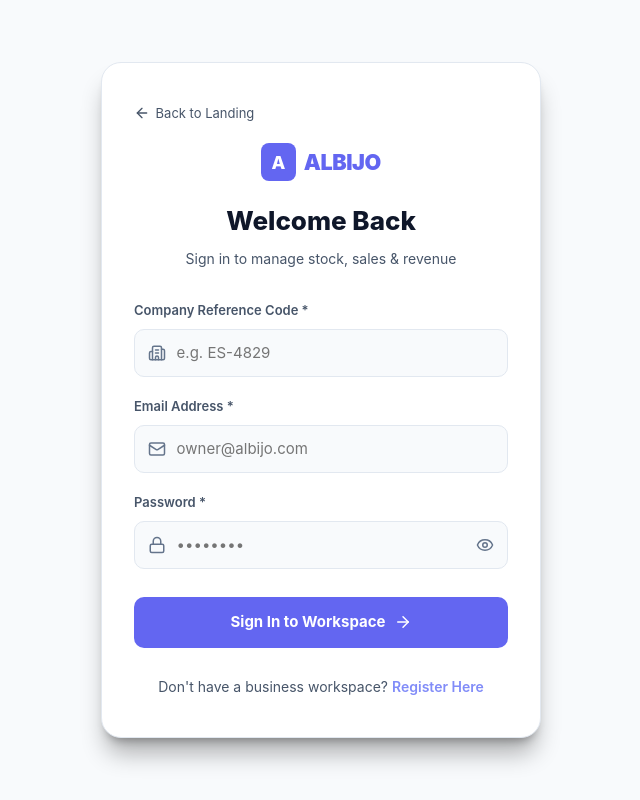
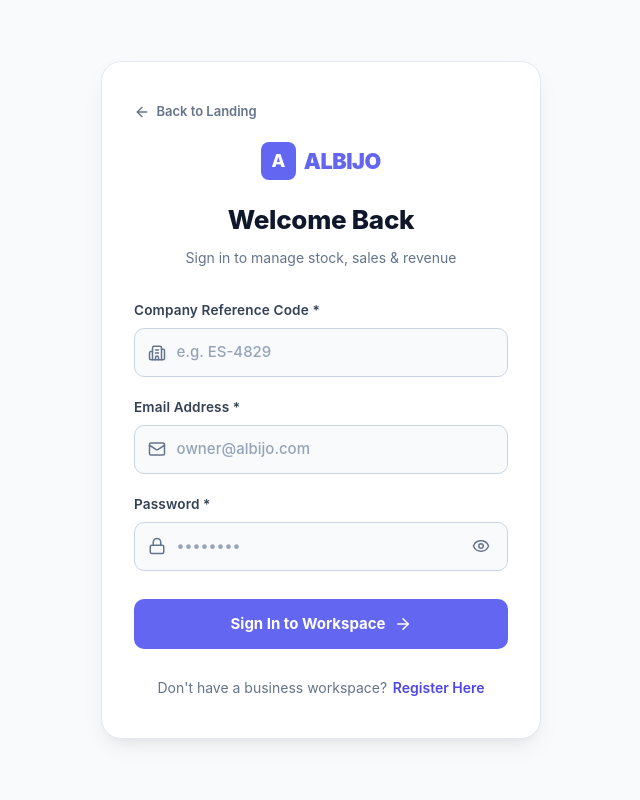
Before and after one commit to Jganyo-dotcom/financial-app, a React (Vite) app: page /login in a window 1280 px wide. Shown: the whole page, without its empty margins (319-959 px from the left). Built offline with nearby package versions, Linux system fonts and the light colour scheme.

Commit message:
second commit

```diff
--- a/src/components/Auth/Auth.css
+++ b/src/components/Auth/Auth.css
@@ -1,31 +1,131 @@
 /* ==========================================================================
-   AUTHENTICATION STYLES (LOGIN & REGISTER)
+   AUTHENTICATION STYLES (DYNAMIC LIGHT & DARK THEME)
    ========================================================================== */
 
+/* 1. LIGHT MODE DEFAULTS */
+:root {
+  --auth-bg-main: #f8fafc;
+  --auth-card-bg: #ffffff;
+  --auth-card-border: #e2e8f0;
+  --auth-title-color: #0f172a;
+  --auth-subtitle-color: #64748b;
+  --auth-label-color: #334155;
+  --auth-input-bg: #f8fafc;
+  --auth-input-border: #cbd5e1;
+  --auth-input-text: #0f172a;
+  --auth-input-placeholder: #94a3b8;
+  --auth-icon-color: #64748b;
+  --auth-autofill-bg: #f8fafc;
+  --auth-autofill-text: #0f172a;
+  --auth-shadow:
+    0 10px 25px -5px rgba(0, 0, 0, 0.08), 0 8px 10px -6px rgba(0, 0, 0, 0.04);
+
+  --auth-primary: #6366f1;
+  --auth-primary-hover: #4f46e5;
+  --auth-link-color: #4f46e5;
+  --auth-link-hover: #3730a3;
+}
+
+/* 2. DARK MODE OVERRIDES (Triggers via [data-theme="dark"], .dark, or System Preferences) */
+[data-theme="dark"],
+.dark {
+  --auth-bg-main: #0f172a;
+  --auth-card-bg: #1e293b;
+  --auth-card-border: #334155;
+  --auth-title-color: #ffffff;
+  --auth-subtitle-color: #94a3b8;
+  --auth-label-color: #f1f5f9;
+  --auth-input-bg: #0f172a;
+  --auth-input-border: #334155;
+  --auth-input-text: #ffffff;
+  --auth-input-placeholder: #64748b;
+  --auth-icon-color: #94a3b8;
+  --auth-autofill-bg: #0f172a;
+  --auth-autofill-text: #ffffff;
+  --auth-shadow:
+    0 20px 25px -5px rgba(0, 0, 0, 0.35), 0 8px 10px -6px rgba(0, 0, 0, 0.3);
+
+  --auth-primary: #6366f1;
+  --auth-primary-hover: #4f46e5;
+  --auth-link-color: #a5b4fc;
+  --auth-link-hover: #c7d2fe;
+}
+
+/* Auto-detect OS Dark Mode if no data-theme attribute is present */
+@media (prefers-color-scheme: dark) {
+  :root:not([data-theme="light"]) {
+    --auth-bg-main: #0f172a;
+    --auth-card-bg: #1e293b;
+    --auth-card-border: #334155;
+    --auth-title-color: #ffffff;
+    --auth-subtitle-color: #94a3b8;
+    --auth-label-color: #f1f5f9;
+    --auth-input-bg: #0f172a;
+    --auth-input-border: #334155;
+    --auth-input-text: #ffffff;
+    --auth-input-placeholder: #64748b;
+    --auth-icon-color: #94a3b8;
+    --auth-autofill-bg: #0f172a;
+    --auth-autofill-text: #ffffff;
+    --auth-shadow:
+      0 20px 25px -5px rgba(0, 0, 0, 0.35), 0 8px 10px -6px rgba(0, 0, 0, 0.3);
+
+    --auth-link-color: #a5b4fc;
+    --auth-link-hover: #c7d2fe;
+  }
+}
+
+/* Base Container */
 .auth-container {
   min-height: 100vh;
   display: flex;
   align-items: center;
   justify-content: center;
-  background-color: var(--bg-primary, #0f172a);
-  color: var(--text-primary, #f8fafc);
+  background-color: var(--auth-bg-main);
+  color: var(--auth-title-color);
   padding: 1.5rem;
   font-family:
     -apple-system, BlinkMacSystemFont, "Segoe UI", Roboto, sans-serif;
+  transition:
+    background-color 0.3s ease,
+    color 0.3s ease;
 }
 
+/* Card Wrapper */
 .auth-card {
   width: 100%;
   max-width: 440px;
-  background-color: var(--bg-surface, #1e293b);
-  border: 1px solid var(--border-color, #334155);
+  background-color: var(--auth-card-bg);
+  border: 1px solid var(--auth-card-border);
   border-radius: 1.25rem;
   padding: 2.5rem 2rem;
-  box-shadow:
-    0 20px 25px -5px rgba(0, 0, 0, 0.3),
-    0 8px 10px -6px rgba(0, 0, 0, 0.3);
+  box-shadow: var(--auth-shadow);
+  transition:
+    background-color 0.3s ease,
+    border-color 0.3s ease,
+    box-shadow 0.3s ease;
 }
 
+/* Navigation Back Button */
+.auth-back-btn {
+  background: transparent;
+  border: none;
+  color: var(--auth-subtitle-color);
+  font-size: 0.8125rem;
+  font-weight: 600;
+  display: inline-flex;
+  align-items: center;
+  gap: 0.4rem;
+  cursor: pointer;
+  margin-bottom: 1.25rem;
+  transition: color 0.2s ease;
+}
+
+.auth-back-btn:hover {
+  color: var(--auth-title-color);
+}
+
+/* Header & Branding */
 .auth-header {
   text-align: center;
   margin-bottom: 2rem;
@@ -40,7 +140,7 @@
 }
 
 .auth-logo-badge {
-  background-color: #6366f1;
+  background-color: var(--auth-primary);
   color: #ffffff;
   font-weight: 800;
   font-size: 1.125rem;
@@ -51,22 +151,24 @@
 .auth-brand-name {
   font-size: 1.35rem;
   font-weight: 900;
-  color: #6366f1;
+  color: var(--auth-primary);
   letter-spacing: -0.02em;
 }
 
 .auth-title {
   font-size: 1.625rem;
   font-weight: 800;
-  color: var(--text-primary, #f8fafc);
+  color: var(--auth-title-color);
   margin-bottom: 0.5rem;
+  letter-spacing: -0.01em;
 }
 
 .auth-subtitle {
   font-size: 0.875rem;
-  color: var(--text-secondary, #94a3b8);
+  color: var(--auth-subtitle-color);
 }
 
+/* Form Structure */
 .auth-form {
   display: flex;
   flex-direction: column;
@@ -80,10 +182,12 @@
   text-align: left;
 }
 
+/* Form Field Labels */
 .auth-label {
-  font-size: 0.8125rem;
+  font-size: 0.85rem;
   font-weight: 600;
-  color: var(--text-secondary, #cbd5e1);
+  color: var(--auth-label-color);
+  letter-spacing: 0.01em;
 }
 
 .auth-input-wrapper {
@@ -95,26 +199,36 @@
 .auth-input-icon {
   position: absolute;
   left: 0.875rem;
-  color: #64748b;
+  color: var(--auth-icon-color);
   pointer-events: none;
+  z-index: 2;
 }
 
+/* Input Typing Field */
 .auth-input {
   width: 100%;
   padding: 0.75rem 0.875rem 0.75rem 2.6rem;
-  background-color: var(--bg-primary, #0f172a);
-  border: 1px solid var(--border-color, #334155);
+  background-color: var(--auth-input-bg);
+  border: 1px solid var(--auth-input-border);
   border-radius: 0.625rem;
-  color: var(--text-primary, #f8fafc);
+  color: var(--auth-input-text);
   font-size: 0.9375rem;
+  font-weight: 500;
   transition:
     border-color 0.2s ease,
-    box-shadow 0.2s ease;
+    box-shadow 0.2s ease,
+    background-color 0.2s ease,
+    color 0.2s ease;
+}
+
+.auth-input::placeholder {
+  color: var(--auth-input-placeholder);
+  opacity: 1;
 }
 
 .auth-input:focus {
   outline: none;
-  border-color: #6366f1;
+  border-color: var(--auth-primary);
   box-shadow: 0 0 0 3px rgba(99, 102, 241, 0.2);
 }
 
@@ -123,20 +237,35 @@
   cursor: not-allowed;
 }
 
+/* AUTOFILL DYNAMIC OVERRIDE */
+.auth-input:-webkit-autofill,
+.auth-input:-webkit-autofill:hover,
+.auth-input:-webkit-autofill:focus,
+.auth-input:-webkit-autofill:active {
+  -webkit-text-fill-color: var(--auth-autofill-text) !important;
+  -webkit-box-shadow: 0 0 0 30px var(--auth-autofill-bg) inset !important;
+  transition: background-color 5000s ease-in-out 0s;
+}
+
+/* Password Eye Button */
 .auth-password-toggle {
   position: absolute;
   right: 0.875rem;
   background: none;
   border: none;
-  color: #64748b;
+  color: var(--auth-icon-color);
   cursor: pointer;
   display: flex;
   align-items: center;
   justify-content: center;
+  padding: 0.25rem;
+  border-radius: 0.25rem;
+  transition: color 0.2s ease;
+  z-index: 2;
 }
 
 .auth-password-toggle:hover:not(:disabled) {
-  color: #94a3b8;
+  color: var(--auth-title-color);
 }
 
 .auth-password-toggle:disabled {
@@ -144,8 +273,9 @@
   cursor: not-allowed;
 }
 
+/* Submit Action Button */
 .auth-submit-btn {
-  background-color: #6366f1;
+  background-color: var(--auth-primary);
   color: #ffffff;
   border: none;
   padding: 0.875rem;
@@ -165,57 +295,38 @@
 }
 
 .auth-submit-btn:hover:not(:disabled) {
-  background-color: #4f46e5;
+  background-color: var(--auth-primary-hover);
 }
 
-/* Active submit loading state */
 .auth-submit-btn:disabled {
   opacity: 0.75;
   cursor: not-allowed;
-  background-color: #4f46e5;
+  background-color: var(--auth-primary-hover);
 }
 
+/* Footer Links */
 .auth-footer {
   margin-top: 1.75rem;
   text-align: center;
   font-size: 0.875rem;
-  color: var(--text-secondary, #94a3b8);
+  color: var(--auth-subtitle-color);
 }
 
 .auth-link {
-  color: #818cf8;
+  color: var(--auth-link-color);
   font-weight: 600;
   text-decoration: none;
   cursor: pointer;
-  margin-left: 0.25rem;
+  margin-left: 0.35rem;
+  transition: color 0.2s ease;
 }
 
 .auth-link:hover {
+  color: var(--auth-link-hover);
   text-decoration: underline;
 }
 
-.auth-back-btn {
-  background: transparent;
-  border: none;
-  color: var(--text-secondary, #94a3b8);
-  font-size: 0.8125rem;
-  display: inline-flex;
-  align-items: center;
-  gap: 0.35rem;
-  cursor: pointer;
-  margin-bottom: 1.25rem;
-  transition: color 0.2s ease;
-}
-
-.auth-back-btn:hover {
-  color: #ffffff;
-}
-
-/* ==========================================================================
-   ANIMATIONS
-   ========================================================================== */
-
-/* Keyframes to power Lucide's Loader2 spin animation */
+/* Keyframes for Loader */
 .animate-spin {
   animation: auth-spin 0.8s linear infinite;
 }
--- a/src/components/landingPage/LandingPage.jsx
+++ b/src/components/landingPage/LandingPage.jsx
@@ -104,9 +104,9 @@ export default function LandingPage({ onLaunchApp, onLoginClick }) {
                 title="Toggle Theme"
               >
                 {theme === "dark" ? (
-                  <Sun size={20} color="#fbbf24" />
+                  <Sun size={20} className="icon-amber" />
                 ) : (
-                  <Moon size={20} color="#64748b" />
+                  <Moon size={20} className="icon-indigo" />
                 )}
               </button>
 
@@ -205,22 +205,22 @@ export default function LandingPage({ onLaunchApp, onLoginClick }) {
 
             <div className="albijo-features-grid">
               <FeatureCard
-                icon={<Package size={32} color="#4f46e5" />}
+                icon={<Package size={32} className="icon-indigo" />}
                 title="Bulk Stock Entry"
                 description="Record bulk purchases with item costs, total unit counts, and automatically calculate profit margins per unit."
               />
               <FeatureCard
-                icon={<TrendingUp size={32} color="#059669" />}
+                icon={<TrendingUp size={32} className="icon-emerald" />}
                 title="Point-of-Sale Log"
                 description="Easily register customer purchases. Updates backend stock levels and daily revenue instantly."
               />
               <FeatureCard
-                icon={<FileText size={32} color="#2563eb" />}
+                icon={<FileText size={32} className="icon-blue" />}
                 title="Financial Statements"
                 description="One-click generation of revenue and sales statements right up to the current minute."
               />
               <FeatureCard
-                icon={<Bell size={32} color="#d97706" />}
+                icon={<Bell size={32} className="icon-amber" />}
                 title="Low Stock Alerts"
                 description="Automated system notifications and email alerts triggered as soon as stock levels drop."
               />
@@ -268,8 +268,8 @@ export default function LandingPage({ onLaunchApp, onLoginClick }) {
               <div className="albijo-whitelabel-card">
                 <BarChart3
                   size={48}
-                  color="#4f46e5"
-                  style={{ margin: "0 auto 1rem" }}
+                  className="icon-indigo"
+                  style={{ margin: "0 auto 1rem", display: "block" }}
                 />
                 <h3 className="albijo-feature-title">
                   Ready to build the dashboard?
```
Also changed, not shown: src/components/landingPage/LandingPage.css (+120 -29 lines).
